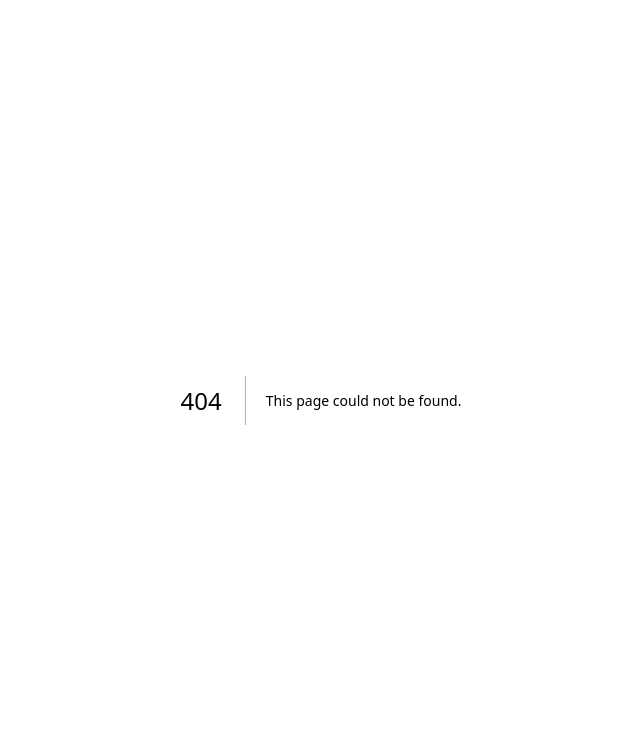
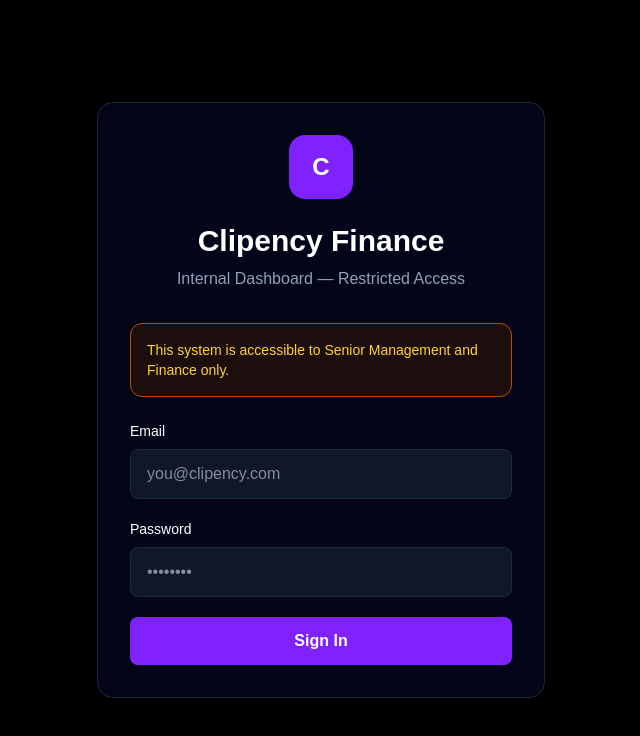
Before and after one commit to sbktckp/Clipency-Finance-Tracker, a Next.js app: page /login in a window 1280 px wide. Before the commit this address had no page. Shown: the top 736 px of the page, without its empty margins (319-959 px from the left). Built offline with nearby package versions, Linux system fonts and the light colour scheme; no server answers.

Commit message:
Add Supabase login and protected finance dashboard

```diff
--- /dev/null
+++ b/app/dashboard/page.tsx
@@ -0,0 +1,102 @@
+"use client"
+
+import { useEffect, useState } from "react"
+import { useRouter } from "next/navigation"
+import { supabase } from "@/lib/supabase"
+
+export default function DashboardPage() {
+  const router = useRouter()
+  const [email, setEmail] = useState("")
+  const [role, setRole] = useState("")
+  const [loading, setLoading] = useState(true)
+
+  useEffect(() => {
+    async function checkAccess() {
+      const { data: sessionData } = await supabase.auth.getSession()
+
+      if (!sessionData.session) {
+        router.push("/login")
+        return
+      }
+
+      const user = sessionData.session.user
+      setEmail(user.email || "")
+
+      const { data: profile } = await supabase
+        .from("profiles")
+        .select("role")
+        .eq("id", user.id)
+        .single()
+
+      if (!profile || (profile.role !== "senior_management" && profile.role !== "finance")) {
+        router.push("/login")
+        return
+      }
+
+      setRole(profile.role)
+      setLoading(false)
+    }
+
+    checkAccess()
+  }, [router])
+
+  async function logout() {
+    await supabase.auth.signOut()
+    router.push("/login")
+  }
+
+  if (loading) {
+    return (
+      <main className="min-h-screen bg-black text-white flex items-center justify-center">
+        Loading finance dashboard...
+      </main>
+    )
+  }
+
+  return (
+    <main className="min-h-screen bg-black text-white">
+      <header className="border-b border-slate-800 bg-slate-950 px-8 py-5 flex items-center justify-between">
+        <div>
+          <h1 className="text-2xl font-bold">Clipency Finance Dashboard</h1>
+          <p className="text-sm text-slate-400">{email} · {role}</p>
+        </div>
+        <button
+          onClick={logout}
+          className="rounded-lg border border-slate-700 px-4 py-2 text-sm hover:bg-slate-900"
+        >
+          Logout
+        </button>
+      </header>
+
+      <section className="p-8">
+        <div className="mb-6 rounded-xl border border-amber-700 bg-amber-950/30 p-4 text-amber-300">
+          Dynamic Fund represents client/campaign money and should not be treated as company-owned balance.
+        </div>
+
+        <div className="grid gap-6 md:grid-cols-4">
+          <Card title="Static Fund" value="₹48.4L" color="text-violet-400" />
+          <Card title="Dynamic Fund" value="₹9.4L" color="text-sky-400" />
+          <Card title="Total Credits" value="₹50.5L" color="text-emerald-400" />
+          <Card title="Total Debits" value="₹7.7L" color="text-rose-400" />
+        </div>
+
+        <div className="mt-8 rounded-2xl border border-slate-800 bg-slate-950 p-6">
+          <h2 className="text-xl font-semibold">Finance System Ready</h2>
+          <p className="mt-2 text-slate-400">
+            Login, Supabase Auth, and role-based access are now connected cleanly.
+            Next we can add credits, debits, funds, reports, and CRUD forms.
+          </p>
+        </div>
+      </section>
+    </main>
+  )
+}
+
+function Card({ title, value, color }: { title: string; value: string; color: string }) {
+  return (
+    <div className="rounded-2xl border border-slate-800 bg-slate-950 p-6">
+      <p className="text-sm text-slate-400">{title}</p>
+      <p className={`mt-3 text-3xl font-bold ${color}`}>{value}</p>
+    </div>
+  )
+}
--- /dev/null
+++ b/app/login/page.tsx
@@ -0,0 +1,113 @@
+"use client"
+
+import { useState } from "react"
+import { useRouter } from "next/navigation"
+import { supabase } from "@/lib/supabase"
+
+export default function LoginPage() {
+  const router = useRouter()
+  const [email, setEmail] = useState("")
+  const [password, setPassword] = useState("")
+  const [error, setError] = useState("")
+  const [loading, setLoading] = useState(false)
+
+  async function handleLogin(e: React.FormEvent) {
+    e.preventDefault()
+    setLoading(true)
+    setError("")
+
+    const { data, error } = await supabase.auth.signInWithPassword({
+      email,
+      password,
+    })
+
+    if (error) {
+      setError(error.message)
+      setLoading(false)
+      return
+    }
+
+    const user = data.user
+
+    const { data: profile, error: profileError } = await supabase
+      .from("profiles")
+      .select("role")
+      .eq("id", user.id)
+      .single()
+
+    if (profileError || !profile) {
+      setError("Access restricted. No profile found.")
+      await supabase.auth.signOut()
+      setLoading(false)
+      return
+    }
+
+    if (profile.role !== "senior_management" && profile.role !== "finance") {
+      setError("Access restricted. You do not have finance access.")
+      await supabase.auth.signOut()
+      setLoading(false)
+      return
+    }
+
+    router.push("/dashboard")
+  }
+
+  return (
+    <main className="min-h-screen bg-black text-white flex items-center justify-center px-6">
+      <div className="w-full max-w-md rounded-2xl border border-slate-800 bg-slate-950 p-8 shadow-2xl">
+        <div className="mx-auto mb-6 flex h-16 w-16 items-center justify-center rounded-2xl bg-violet-600 text-2xl font-bold">
+          C
+        </div>
+
+        <h1 className="text-center text-3xl font-bold">Clipency Finance</h1>
+        <p className="mt-2 text-center text-slate-400">
+          Internal Dashboard — Restricted Access
+        </p>
+
+        <div className="mt-8 rounded-xl border border-amber-700 bg-amber-950/40 p-4 text-sm text-amber-300">
+          This system is accessible to Senior Management and Finance only.
+        </div>
+
+        <form onSubmit={handleLogin} className="mt-6 space-y-5">
+          <div>
+            <label className="mb-2 block text-sm font-medium">Email</label>
+            <input
+              type="email"
+              className="w-full rounded-lg border border-slate-800 bg-slate-900 px-4 py-3 text-white outline-none focus:border-violet-500"
+              value={email}
+              onChange={(e) => setEmail(e.target.value)}
+              placeholder="you@clipency.com"
+              required
+            />
+          </div>
+
+          <div>
+            <label className="mb-2 block text-sm font-medium">Password</label>
+            <input
+              type="password"
+              className="w-full rounded-lg border border-slate-800 bg-slate-900 px-4 py-3 text-white outline-none focus:border-violet-500"
+              value={password}
+              onChange={(e) => setPassword(e.target.value)}
+              placeholder="••••••••"
+              required
+            />
+          </div>
+
+          {error && (
+            <div className="rounded-lg border border-red-800 bg-red-950/50 p-3 text-sm text-red-300">
+              {error}
+            </div>
+          )}
+
+          <button
+            type="submit"
+            disabled={loading}
+            className="w-full rounded-lg bg-violet-600 py-3 font-semibold hover:bg-violet-500 disabled:opacity-60"
+          >
+            {loading ? "Signing in..." : "Sign In"}
+          </button>
+        </form>
+      </div>
+    </main>
+  )
+}
--- /dev/null
+++ b/lib/supabase.ts
@@ -0,0 +1,6 @@
+import { createClient } from "@supabase/supabase-js"
+
+const supabaseUrl = process.env.NEXT_PUBLIC_SUPABASE_URL!
+const supabaseAnonKey = process.env.NEXT_PUBLIC_SUPABASE_ANON_KEY!
+
+export const supabase = createClient(supabaseUrl, supabaseAnonKey)
```
